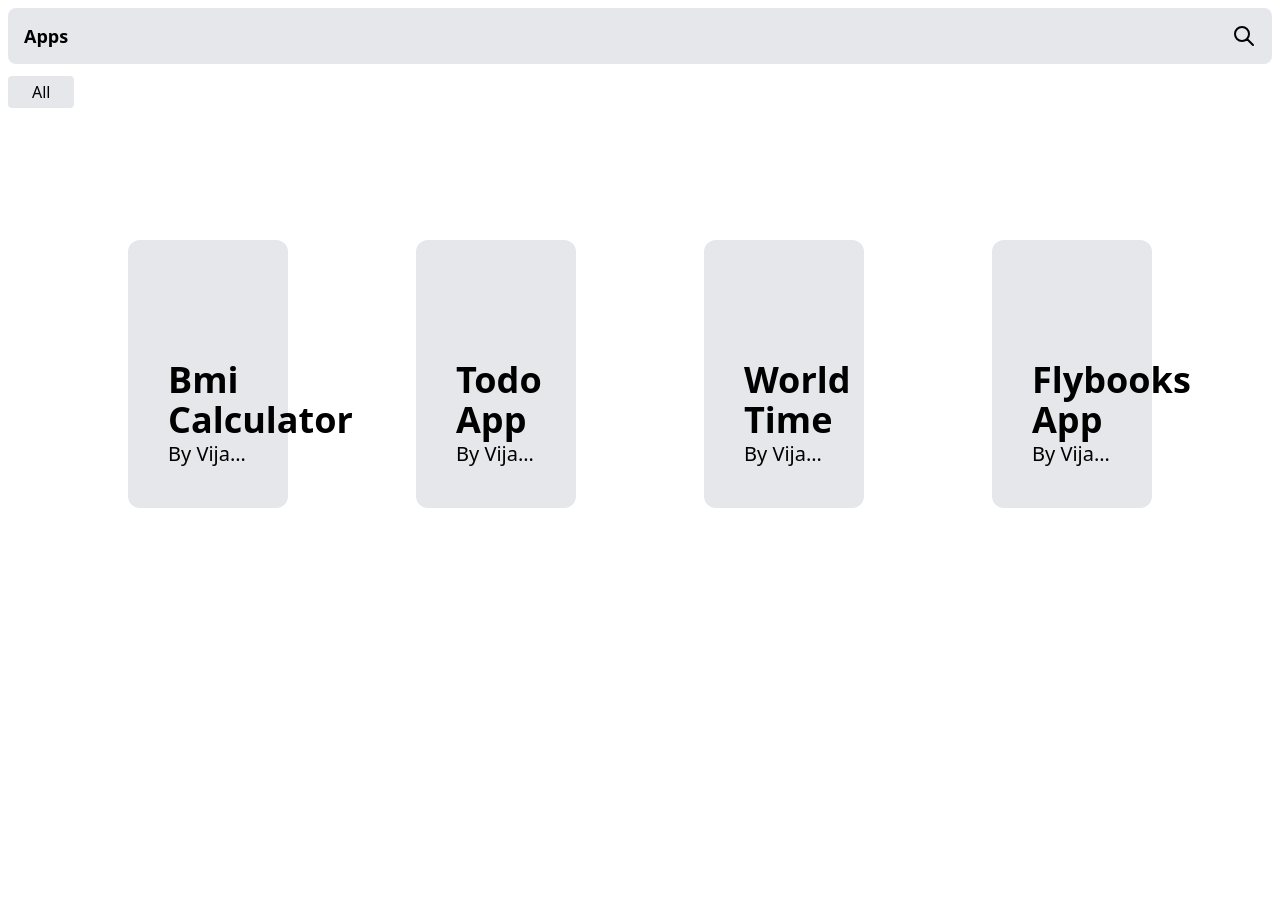
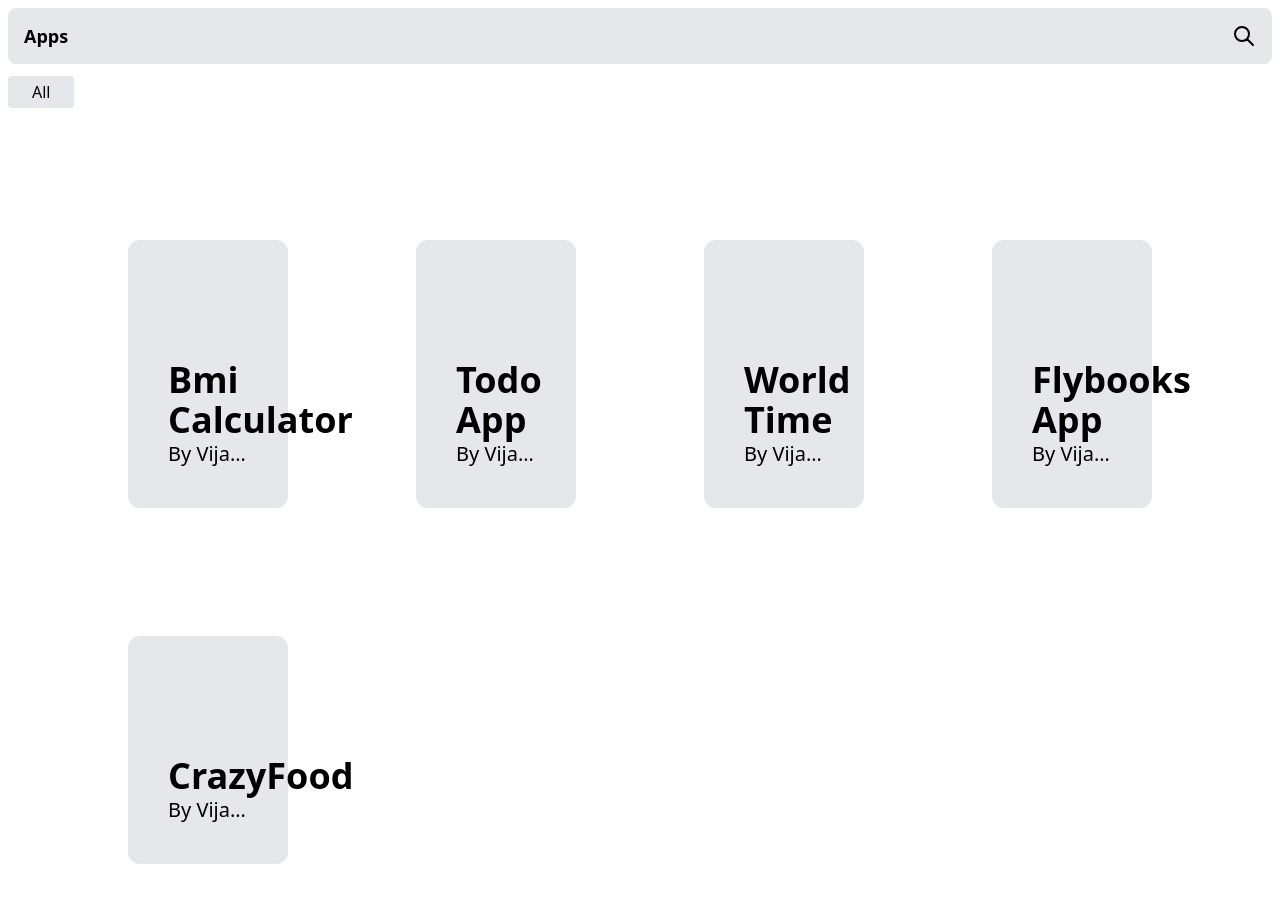
Before and after one commit to vijayskk/vijaysappstore, a React (Create React App) app: page / in a window 1280 px wide. Shown: the top 902 px of the page. Before the commit the page ends 800 px from the top, so only its background shows below. Built offline with nearby package versions, Linux system fonts and the light colour scheme.

Commit message:
crazyfood appdata updated

```diff
--- a/src/AppsData.js
+++ b/src/AppsData.js
@@ -36,6 +36,15 @@ const appData = [
         appfile: "Flybooks.V1.apk",
         sizeinmb: 17.3
     },
+    {
+        name: "CrazyFood",
+        category: "fun",
+        madeby: "Vijay Satheesh",
+        description: "A full featured food delivery app",
+        iconfile: "crazyfoodlogo.png",
+        appfile: "Crazyfood.Stable.V1.apk",
+        sizeinmb: 21.5
+    },
 ]
 
 
```
